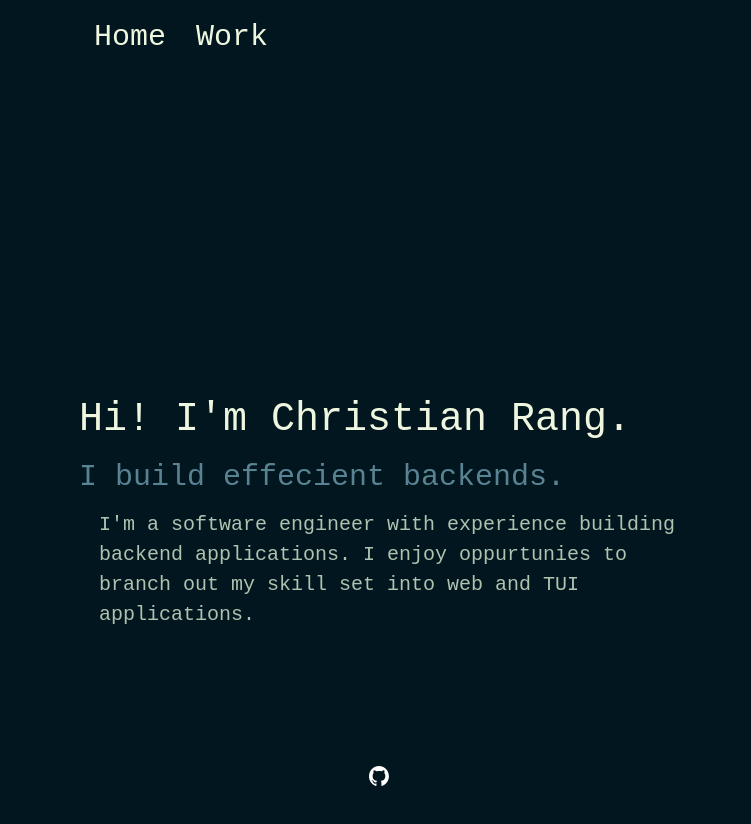
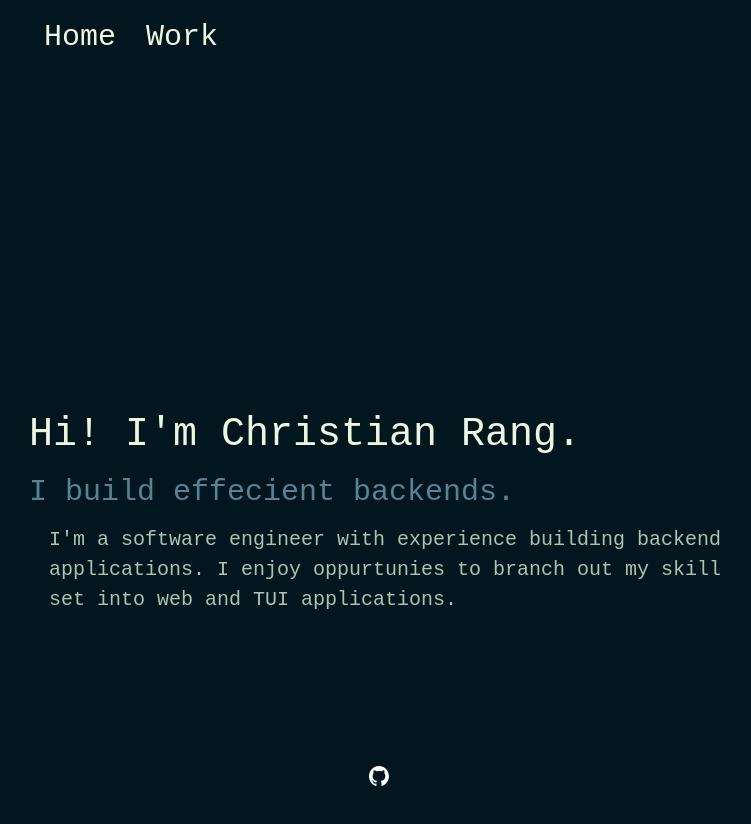
Before and after one commit to christianrang/portfolio-site, a Next.js app: page / in a window 1280 px wide. Shown: the top 824 px of the page, without its empty margins (261-1012 px from the left). Built offline with nearby package versions, Linux system fonts and the light colour scheme.

Commit message:
chore: clean up jsx and use experience on index

```diff
--- a/pages/index.tsx
+++ b/pages/index.tsx
@@ -1,7 +1,7 @@
 import Layout from "../components/layout/layout";
 import Centered from "@/components/layout/helpers/centered";
 import { useEffect } from "react";
-import WorkIndex from "@/components/work/index";
+import ExperienceIndex from "@/components/experience";
 
 export default function Home() {
     useEffect(() => {
@@ -15,13 +15,14 @@ export default function Home() {
                     <h1 className="intro">Hi! I&apos;m Christian Rang.</h1>
                     <h2 className="intro">I build effecient backends.</h2>
                     <p className="intro">
-                            I&apos;m a software engineer with experience
-                            building backend applications. I enjoy oppurtunies
-                            to branch out my skill set into web and TUI
-                            applications.
+                        I&apos;m a software engineer with experience building
+                        backend applications. I enjoy oppurtunies to branch out
+                        my skill set into web and TUI applications.
                     </p>
                 </Centered>
-                <WorkIndex />
+                <ExperienceIndex />
+                <div>
+                </div>
             </Layout>
         </>
     );
--- a/styles/globals.css
+++ b/styles/globals.css
@@ -9,7 +9,7 @@
     /* current color pallet https://coolors.co/palette/01161e-124559-598392-aec3b0-eff6e0 */
     --main-bg-color: #01161e;
     --highlight-main-bg-color: #124559;
-    --max-width: 600px;
+    --max-width: 700px;
     --min-width: 200px;
     --primary-text-color: #eff6e0;
     --secondary-text-color: #aec3b0;
```
Also changed, not shown: components/experience/card.jsx (deleted), components/experience/index.jsx (deleted), 1 other file (tests, documents, lock files or other folders). Lines whose indentation alone changed are shown as unchanged.
